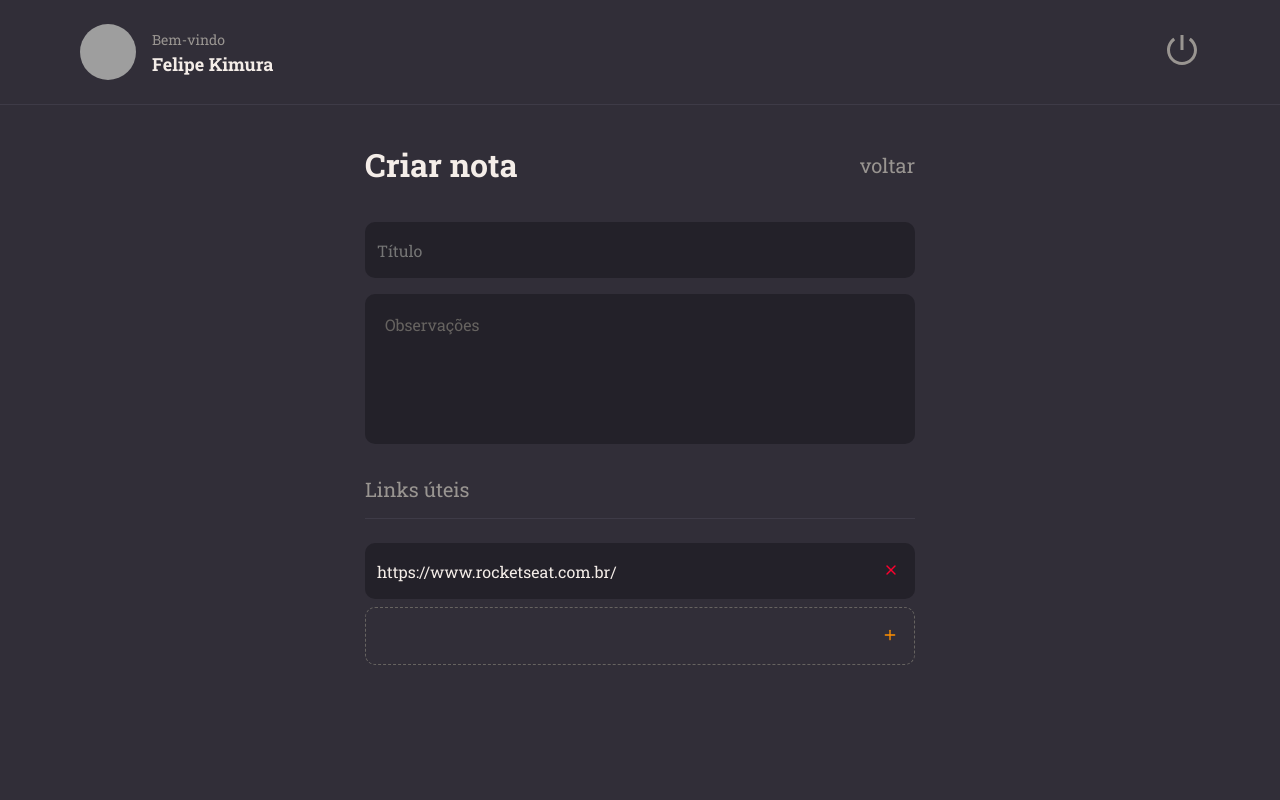
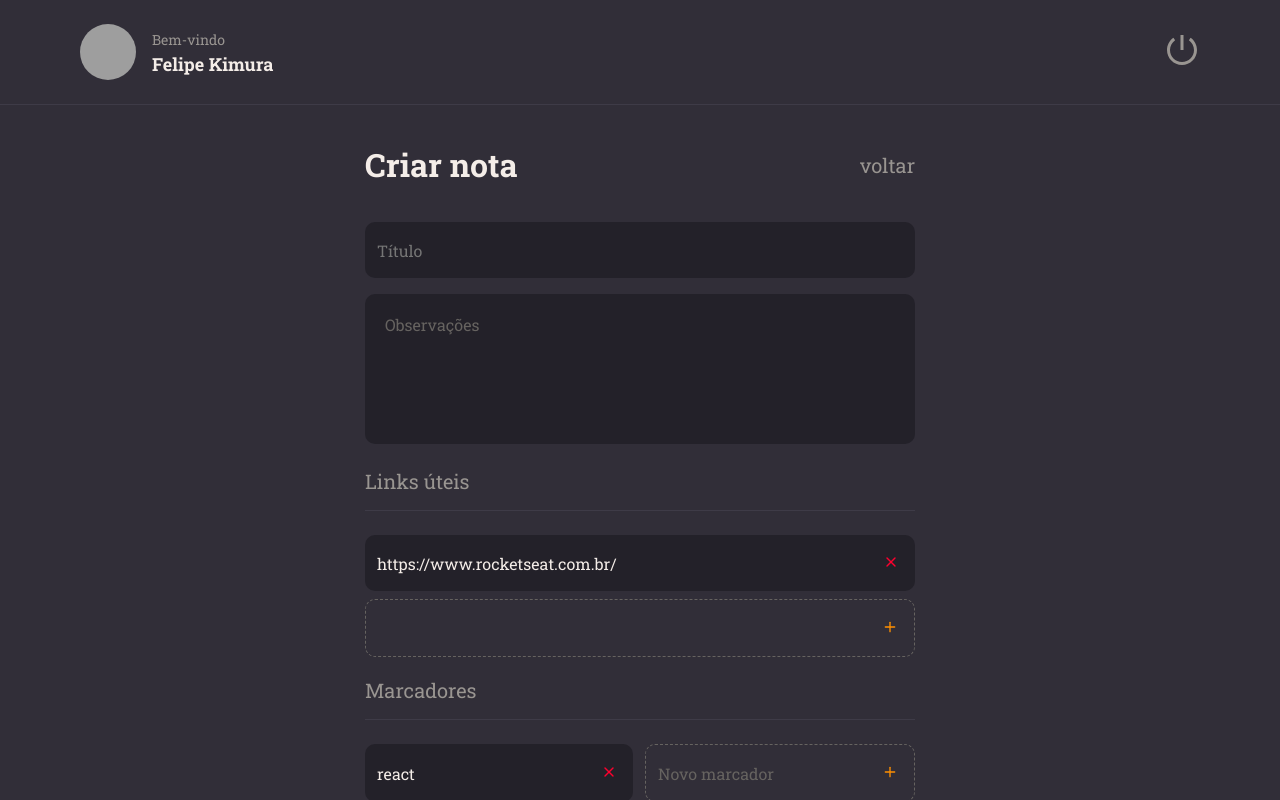
Before and after one commit to felipeslopes2010/rocket-notes, a React (Vite) app: page / in a window 1280 px wide. Built offline with nearby package versions, Linux system fonts and the light colour scheme; grey boxes are pictures that could not be loaded.

Commit message:
Add Tags

```diff
--- a/src/components/Section/styles.js
+++ b/src/components/Section/styles.js
@@ -1,7 +1,7 @@
 import styled from "styled-components"
 
 export const Container = styled.section`
-    margin: 28px 0;
+    margin: 20px 0;
 
     > h2 {
         border-bottom: 1px solid ${({theme}) => theme.COLORS.BACKGROUND_700};
--- a/src/pages/New/index.jsx
+++ b/src/pages/New/index.jsx
@@ -3,6 +3,7 @@
 import { TextArea } from '../../components/TextArea'
 import { Section } from '../../components/Section'
 import { NoteItem } from '../../components/NoteItem'
+import { Button } from '../../components/Button'
 
 import { Container, Form } from './styles'
 
@@ -23,12 +24,18 @@
           <TextArea placeholder="Observações" />
 
           <Section title="Links úteis">
+            <NoteItem value={"https://www.rocketseat.com.br/"} />
+            <NoteItem isNew />
+          </Section>
 
-            <NoteItem value={"https://www.rocketseat.com.br/"} />
+          <Section title="Marcadores">
+            <div className="tags">
+              <NoteItem value={"react"} />
+              <NoteItem isNew placeholder="Novo marcador" />
+            </div>
+          </Section>
 
-            <NoteItem isNew />
-
-          </Section>
+          <Button title="Salvar" />
         </Form>
       </main>
     </Container>
--- a/src/pages/New/styles.js
+++ b/src/pages/New/styles.js
@@ -9,7 +9,19 @@
   grid-template-areas:
   "header"
   "content";
+
+  > main {
+    grid-area: content;
+    overflow-y: auto;
+  }
+
+  .tags {
+    display: flex;
+    justify-content: space-between;
+    flex-wrap: wrap;
+  }
 `
+
 
 export const Form = styled.form`
   max-width: 550px;
```
